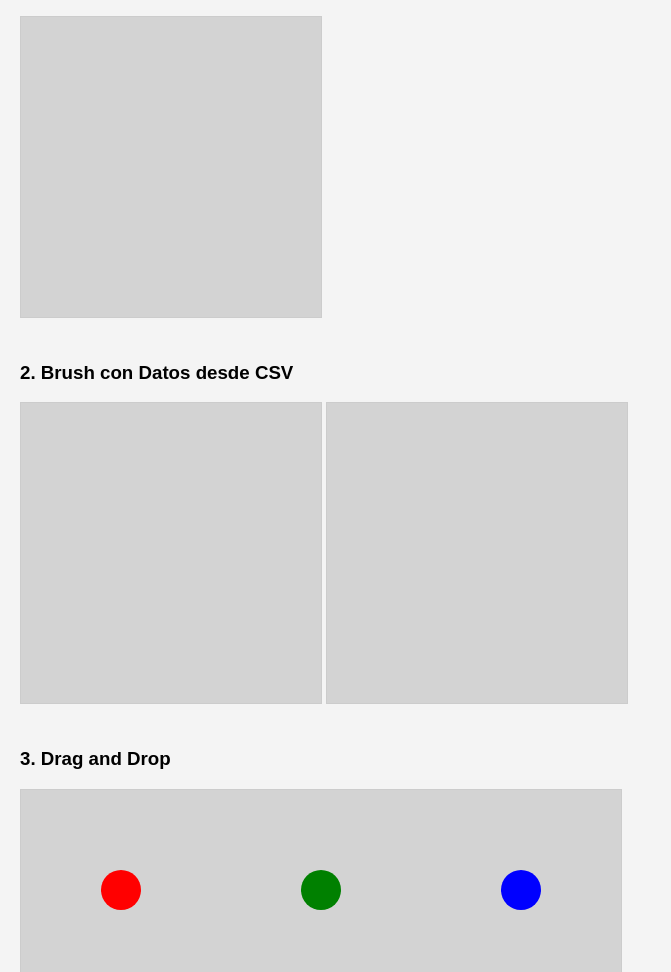
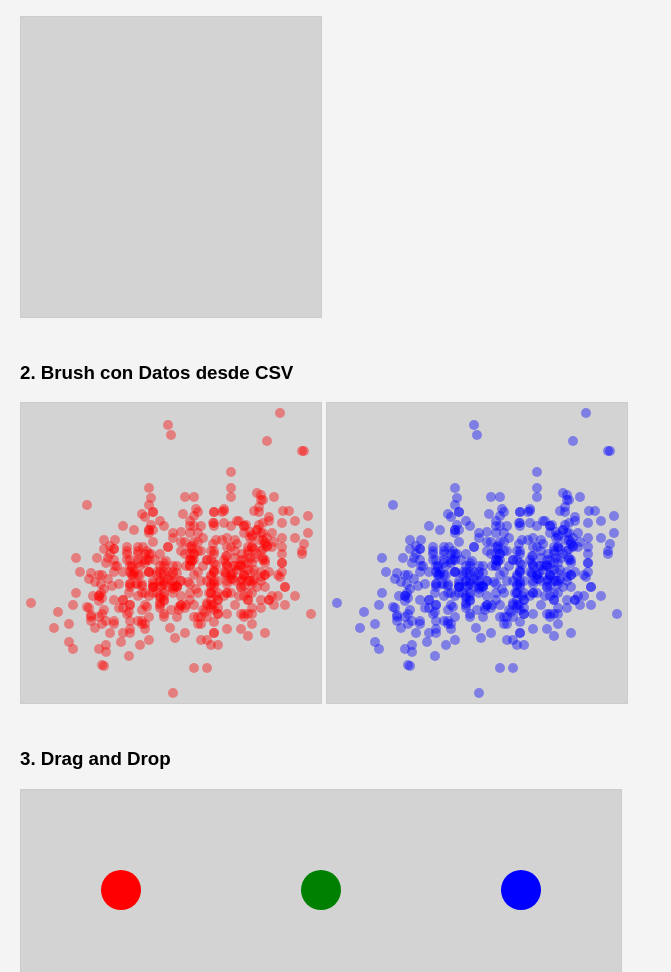
Before and after one commit to AnaPauR/primerinformed3, a plain HTML site: page index.html in a window 1280 px wide. Shown: the part 125-1097 px from the top of the page, without its empty margins (0-671 px from the left). Drawn offline with nearby package versions, Linux system fonts and the light colour scheme; no server answers.

Commit message:
Update index.html

```diff
--- a/index.html
+++ b/index.html
@@ -81,7 +81,7 @@
     coordsPixels("#coords");
 
     // 2. Brush con datos CSV
-    d3.csv("data/dense.csv").then(function(data) {
+    d3.csv("dense.csv").then(function(data) {
       var svg1 = d3.select("#brush1"),
           svg2 = d3.select("#brush2");
 
```
